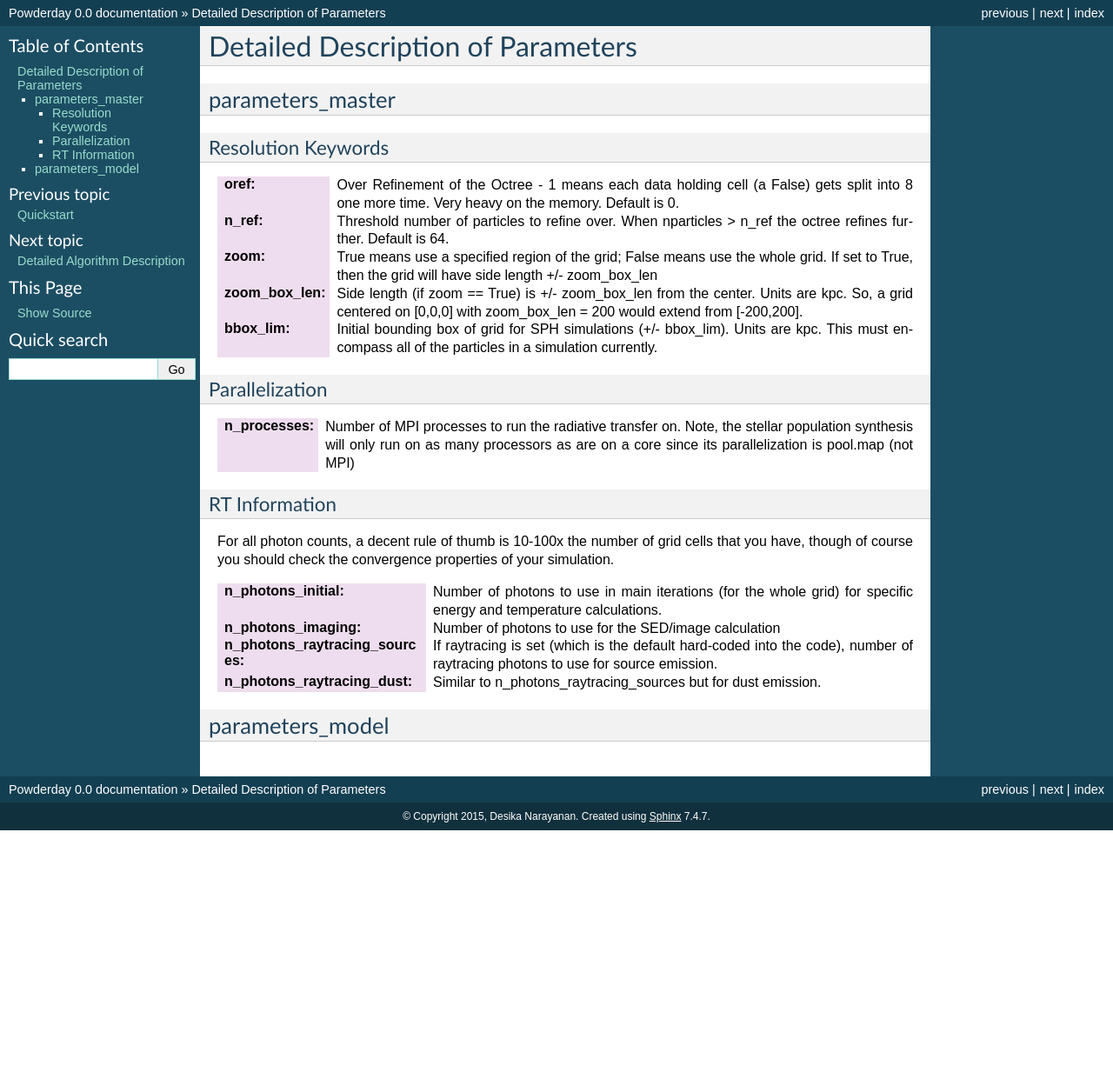
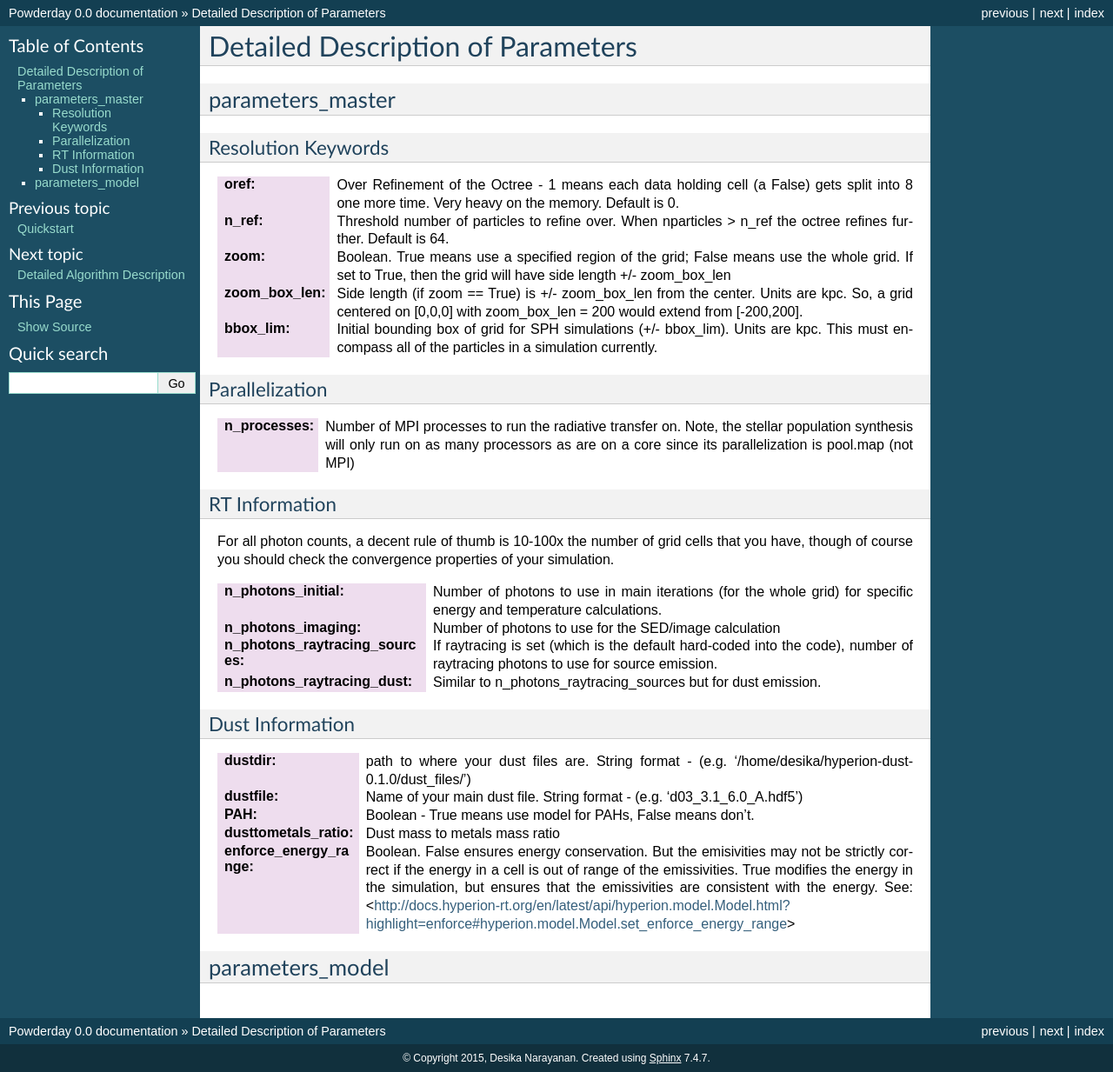
Before and after one commit to dnarayanan/powderday, a Sphinx documentation site: the page built from docs/parameters_description.rst, in a window 1280 px wide. Shown: the whole page at 87% size. Built offline with Sphinx 7.4.7, drawn with Linux system fonts in a browser that asks for light colours; before the commit the page ends 955 px from its top, so only the background shows below that.

Commit message:
docs: parameter updates

```diff
--- a/docs/parameters_description.rst
+++ b/docs/parameters_description.rst
@@ -20,9 +20,9 @@ Resolution Keywords
 
 :zoom:
 
-   True means use a specified region of the grid; False means use the
-   whole grid.  If set to True, then the grid will have side length
-   +/- zoom_box_len
+   Boolean. True means use a specified region of the grid; False means
+   use the whole grid.  If set to True, then the grid will have side
+   length +/- zoom_box_len
 
 :zoom_box_len:
 
@@ -74,5 +74,36 @@ convergence properties of your simulation.
 
    Similar to n_photons_raytracing_sources but for dust emission.
 
+Dust Information
+------------
+
+:dustdir:
+
+   path to where your dust files are.  String format -
+   (e.g. '/home/desika/hyperion-dust-0.1.0/dust_files/')
+
+:dustfile:
+
+   Name of your main dust file.  String format - (e.g. 'd03_3.1_6.0_A.hdf5')
+
+:PAH:
+
+   Boolean - True means use model for PAHs, False means don't.
+
+:dusttometals_ratio:
+
+   Dust mass to metals mass ratio
+
+:enforce_energy_range:
+
+   Boolean. False ensures energy conservation.  But the emisivities
+   may not be strictly correct if the energy in a cell is out of range
+   of the emissivities.  True modifies the energy in the simulation,
+   but ensures that the emissivities are consistent with the energy.
+   See:
+   <http://docs.hyperion-rt.org/en/latest/api/hyperion.model.Model.html?highlight=enforce#hyperion.model.Model.set_enforce_energy_range>
+
+
+
 parameters_model
 ============
```
